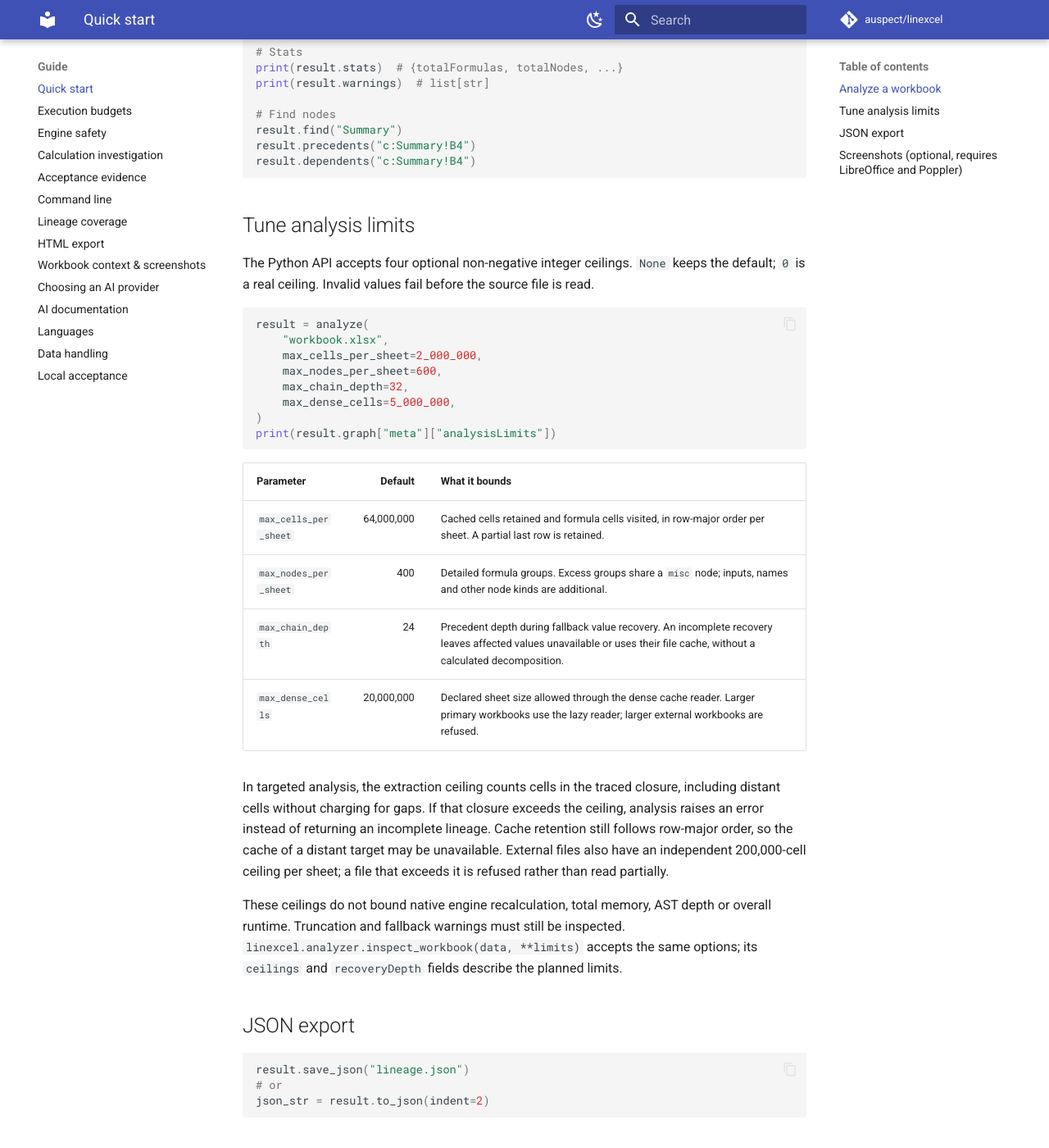
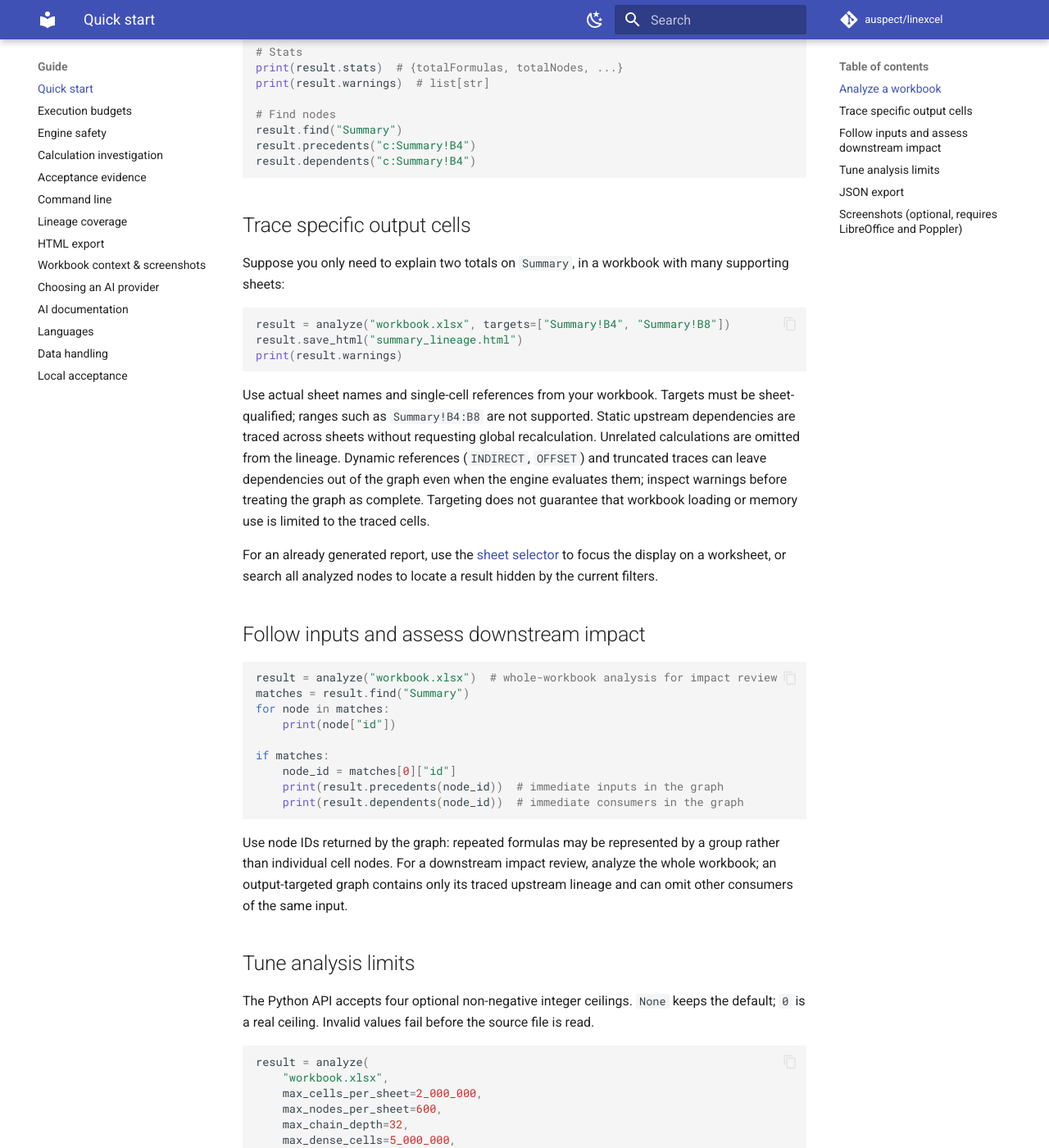
Before and after one commit to auspect/linexcel, an MkDocs documentation site: the page built from docs/guide/quickstart.md, in a window 1280 px wide and 1400 px high, scrolled down 558 px. Shown: the whole window at 82% size. Built offline with MkDocs 1.6.1 and Material for MkDocs 9.7.7, drawn with Linux system fonts in a browser that asks for light colours; comment, search, counter and statistics services are not loaded.

Commit message:
docs: highlight sheet filtering and targeted analysis examples

````diff
--- a/docs/guide/quickstart.md
+++ b/docs/guide/quickstart.md
@@ -28,6 +28,49 @@ result.find("Summary")
 result.precedents("c:Summary!B4")
 result.dependents("c:Summary!B4")
 ```
+
+## Trace specific output cells
+
+Suppose you only need to explain two totals on `Summary`, in a workbook with
+many supporting sheets:
+
+```python
+result = analyze("workbook.xlsx", targets=["Summary!B4", "Summary!B8"])
+result.save_html("summary_lineage.html")
+print(result.warnings)
+```
+
+Use actual sheet names and single-cell references from your workbook. Targets
+must be sheet-qualified; ranges such as `Summary!B4:B8` are not supported.
+Static upstream dependencies are traced across sheets without requesting
+global recalculation. Unrelated calculations are omitted from the lineage.
+Dynamic references (`INDIRECT`, `OFFSET`) and truncated traces can leave
+dependencies out of the graph even when the engine evaluates them; inspect
+warnings before treating the graph as complete. Targeting does not guarantee
+that workbook loading or memory use is limited to the traced cells.
+
+For an already generated report, use the [sheet selector](html.md#focus-on-a-worksheet)
+to focus the display on a worksheet, or search all analyzed nodes to locate
+a result hidden by the current filters.
+
+## Follow inputs and assess downstream impact
+
+```python
+result = analyze("workbook.xlsx")  # whole-workbook analysis for impact review
+matches = result.find("Summary")
+for node in matches:
+    print(node["id"])
+
+if matches:
+    node_id = matches[0]["id"]
+    print(result.precedents(node_id))  # immediate inputs in the graph
+    print(result.dependents(node_id))  # immediate consumers in the graph
+```
+
+Use node IDs returned by the graph: repeated formulas may be represented by a
+group rather than individual cell nodes. For a downstream impact review,
+analyze the whole workbook; an output-targeted graph contains only its traced
+upstream lineage and can omit other consumers of the same input.
 
 ## Tune analysis limits
 
````
Also changed, not shown: CHANGELOG.md (+7 -0 lines), README.md (+32 -0 lines), docs/guide/cli.md (+27 -0 lines), docs/guide/html.md (+21 -0 lines), docs/index.md (+11 -0 lines).
